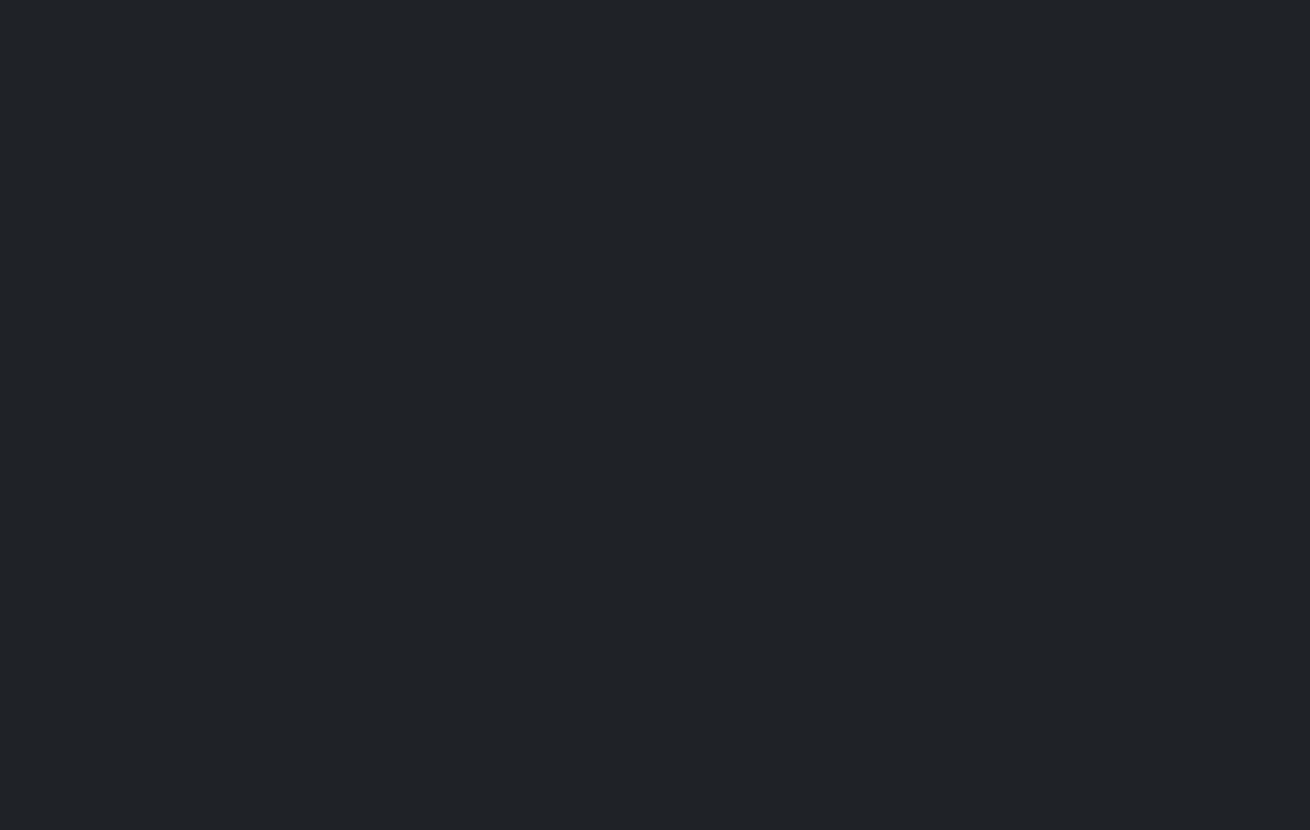
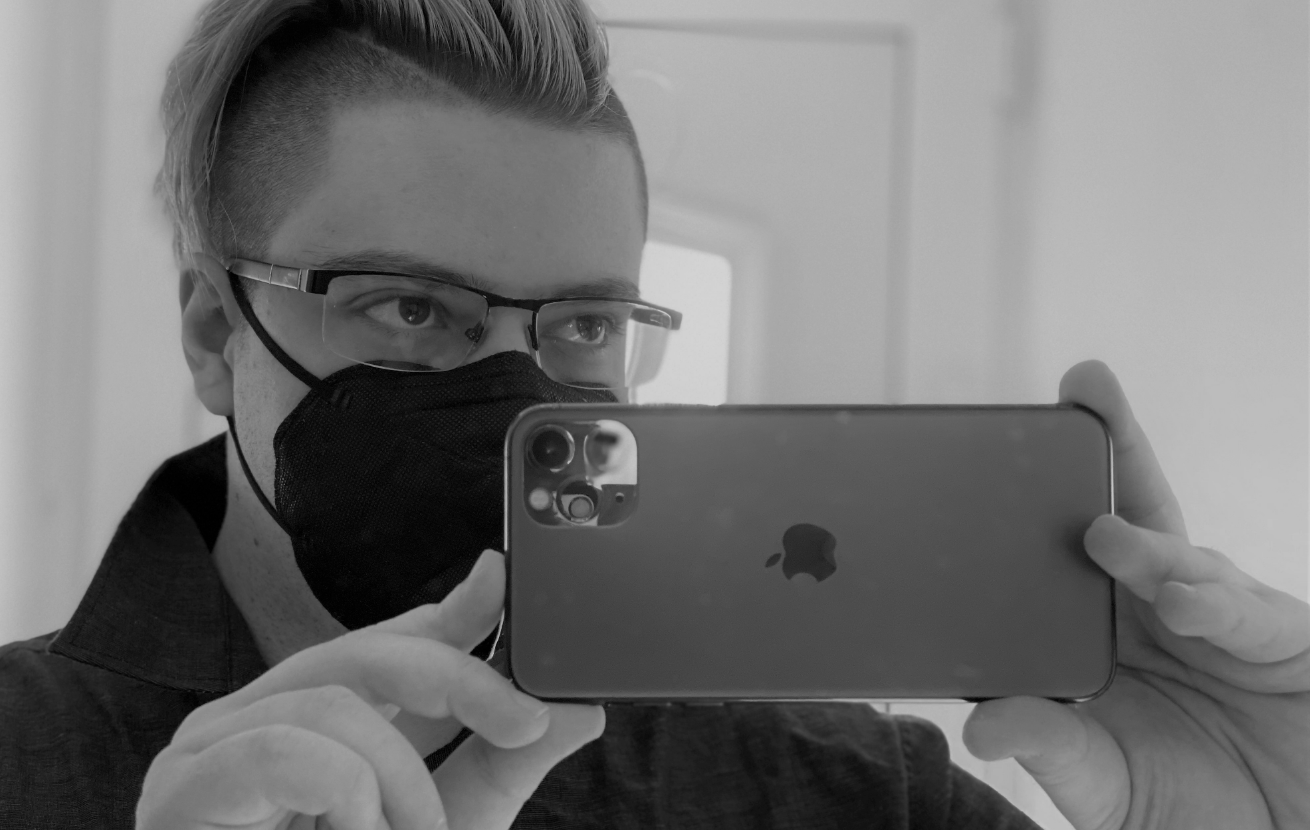
Before and after one commit to greit0n/50-projects, a website: page index.html in a window 1280 px wide. Shown: the whole page, 1310 px wide, since content can reach past the window. Before the commit the page ends 800 px from the top, so only its background shows below. Drawn offline with nearby package versions, Linux system fonts and the light colour scheme; files that its build step writes are made by us from their sources.

Commit message:
blurry-loading

```diff
--- a/index.html
+++ b/index.html
@@ -5,12 +5,14 @@
         <meta name="viewport"
               content="width=device-width, user-scalable=no, initial-scale=1.0, maximum-scale=1.0, minimum-scale=1.0">
         <meta http-equiv="X-UA-Compatible" content="ie=edge">
-    <title>My Project</title>
+        <title>Blurry Loading</title>
 
         <link rel="stylesheet" type="text/css" href="node_modules/@fortawesome/fontawesome-free/css/all.css">
         <link rel="stylesheet" type="text/css" href="css/main.css">
         <script src="js/main.js" defer></script>
     </head>
     <body>
+        <section class="bg"></section>
+        <div class="loading-text">0%</div>
     </body>
 </html>
--- a/js/main.js
+++ b/js/main.js
@@ -0,0 +1,22 @@
+const loadText = document.querySelector('.loading-text');
+const bg = document.querySelector('.bg');
+
+let load = 0;
+
+let int = setInterval(blurring, 30);
+
+function blurring() {
+    load++;
+
+    if (load > 99) {
+        clearInterval(int);
+    }
+
+    loadText.innerText = `${load} %`;
+    loadText.style.opacity = scale(load, 0, 100, 1, 0);
+    bg.style.filter = `blur(${scale(load, 0, 100, 30, 0)}px)`;
+}
+
+const scale = (num, in_min, in_max, out_min, out_max) => {
+    return ((num - in_min) * (out_max - out_min)) / (in_max - in_min) + out_min;
+}
--- a/scss/pages/_home.scss
+++ b/scss/pages/_home.scss
@@ -0,0 +1,15 @@
+.bg {
+    background: url('/img/IMG_2120-1.jpg') no-repeat center center/cover;
+    position: absolute;
+    top: -30px;
+    left: -30px;
+    width: calc(100vw + 60px);
+    height: calc(100vh + 60px);
+    z-index: -1;
+    filter: blur(30px);
+}
+
+.loading-text {
+    font-size: 50px;
+    color: #fff;
+}
```
Also changed, not shown: img/IMG_2120-1.jpg (added). Lines whose indentation alone changed are shown as unchanged.
